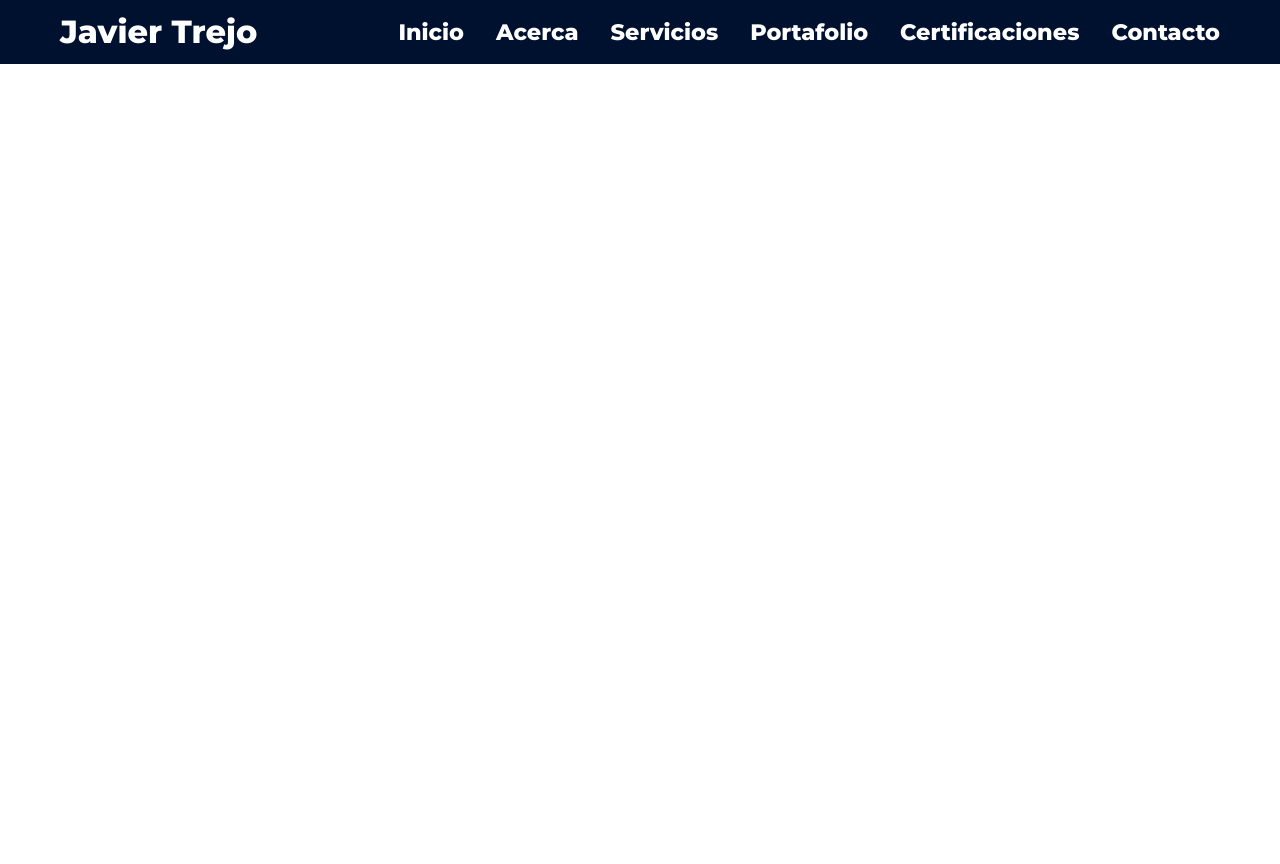
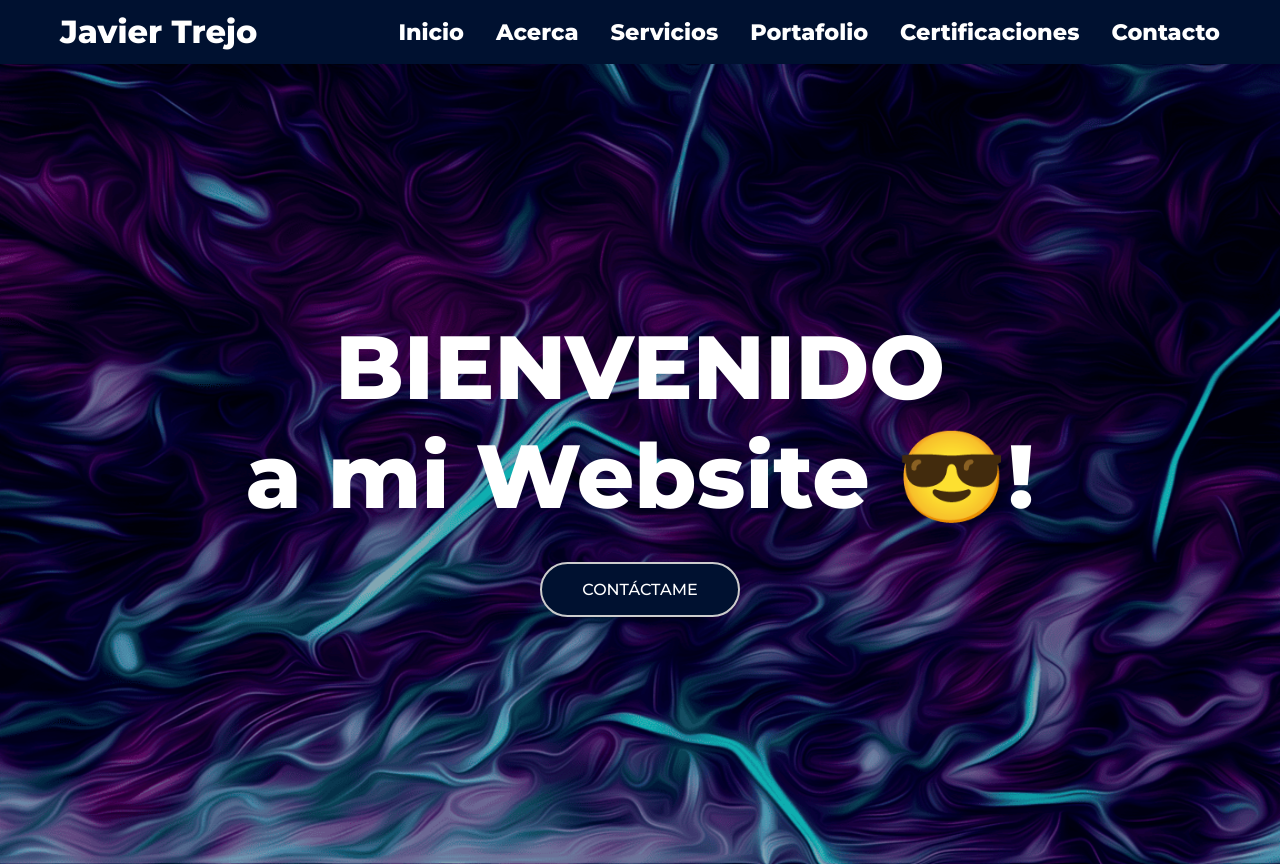
Before and after one commit to JETREJO/JETREJO, a React (Vite) app: page / in a window 1280 px wide. Before the commit the page ends 800 px from the top, so only its background shows below. Built offline with nearby package versions, Linux system fonts and the light colour scheme.

Commit message:
feat: add hero image

```diff
--- a/src/App.tsx
+++ b/src/App.tsx
@@ -1,11 +1,13 @@
 import './App.css'
 import Header from './components/header/header'
+import Hero from './components/hero/hero'
 
 function App() {
 
   return (
     <>
       <Header/>
+      <Hero/>
     </>
   )
 }
--- /dev/null
+++ b/src/components/hero/hero.css
@@ -0,0 +1,46 @@
+.hero-image {
+  background-image: url(/public/static/images/Hero_1280x720_Comprimida.png);
+  background-repeat: no-repeat;
+  background-position: center;
+  background-size: cover;
+  background-attachment: fixed;
+}
+
+/* Esto se usa en ambas Hero Image */
+.hero-image-opacity {
+  width: 100%;
+  min-height: 100vh;
+  display: flex;
+  justify-content: center;
+  align-items: center;
+  text-align: center;
+  background-color: var(--black-alpha-color);
+}
+
+.hero-image-title {
+  font-size: 7vw;
+  margin-bottom: 2rem;
+  color: var(--white-color);
+}
+
+.main-btn {
+  border-radius: 5rem;
+  padding: 1rem;
+  display: inline-block;
+  width: 200px;
+  text-align: center;
+  text-decoration: none;
+  color: var(--white-color);
+  background-color: var(--first-color);
+}
+
+#hero-btn {
+  border: solid 2px;
+  border-color: #CCC;
+  transition: 200ms ease;
+}
+
+#hero-btn:hover {
+  transform: scale(1.12);
+  transition: 200ms ease;
+}
--- /dev/null
+++ b/src/components/hero/hero.tsx
@@ -0,0 +1,24 @@
+import "./hero.css";
+
+const Hero = () => {
+
+  return (
+    <section id="inicio" className="home">
+      <article className="hero-image">
+        <aside className="hero-image-opacity">
+          <div className="hero-image-content">
+            <h2 className="hero-image-title">
+              BIENVENIDO <br /> a mi Website 😎!
+            </h2>
+            <a href="#contacto" className="main-btn" id="hero-btn">
+              CONTÁCTAME
+            </a>
+          </div>
+        </aside>
+      </article>
+    </section>
+  );
+
+}
+
+export default Hero;
```
Also changed, not shown: public/static/images/Hero_1280x720_Comprimida.png (added).
